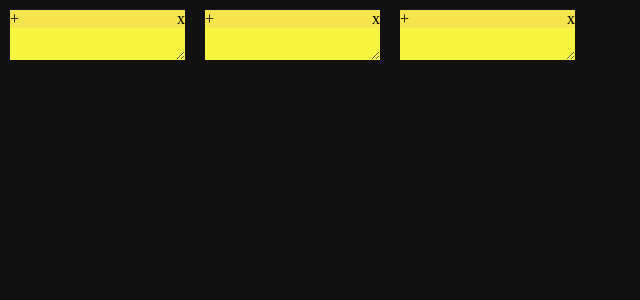
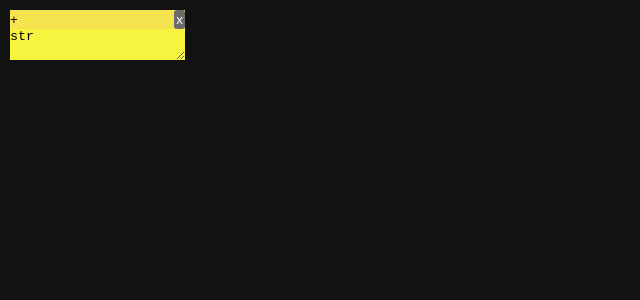
Before and after one commit to martinsletsjoe/Sticky-Notes, a React (Vite) app in the folder stickyNotes/: page / in a window 1280 px wide. Shown: the top 300 px of the page, without its empty margins (0-640 px from the left). Built offline with nearby package versions, Linux system fonts and the light colour scheme.

Commit message:
text is saved, can create and delete note

```diff
--- a/stickyNotes/src/App.tsx
+++ b/stickyNotes/src/App.tsx
@@ -7,11 +7,8 @@ function App() {
   const [stickyNotes, setStickyNotes] = useState([0, 1, 2]);
 
   return (
-    <div className="appContainer">
-      {/* Use map to return and render an array of StickyNote components */}
-      {stickyNotes.map((noteId) => (
-        <StickyNote key={noteId} />
-      ))}
+    <div>
+      <StickyNote />
     </div>
   );
 }
--- a/stickyNotes/src/components/StickyNote.tsx
+++ b/stickyNotes/src/components/StickyNote.tsx
@@ -1,22 +1,65 @@
 import { SetStateAction, useState } from "react";
 import "./StickyNote.css";
 
+type Note = {
+  id: number;
+  text: string;
+};
+
+const empty = {
+  id: Date.now(),
+  text: "str",
+};
+
 const StickyNote = () => {
-  const [text, setText] = useState("");
+  // const [text, setText] = useState("");
 
-  const handleChange = (event: {
-    target: { value: SetStateAction<string> };
-  }) => {
-    setText(event.target.value);
+  const [notes, setNotes] = useState<Note[]>([empty]);
+
+  const handleChange = (id: number, newText: string) => {
+    // Update the text of the specific note
+    const updatedNotes = notes.map((note) =>
+      note.id === id ? { ...note, text: newText } : note
+    );
+    setNotes(updatedNotes);
+    console.log(notes[0].text);
   };
-  console.log({ text });
+
+  const deleteNote = (id: number) => {
+    setNotes(notes.filter((note) => note.id !== id));
+  };
+
+  const addNote = (event) => {
+    event.preventDefault();
+    const newNote: Note = {
+      id: Date.now(),
+      text: "",
+    };
+    setNotes([...notes, newNote]);
+  };
+
   return (
-    <div className="stickyNoteContainer">
-      <div className="noteNavBar">
-        <div>+</div>
-        <div>x</div>
-      </div>
-      <textarea className="noteArea" value={text} onChange={handleChange} />
+    <div>
+      {notes.map((note) => (
+        <form key={note.id}>
+          <div className="stickyNoteContainer">
+            <div className="noteNavBar">
+              <button
+                onClick={addNote}
+                style={{ background: "none", border: "none", color: "black" }}
+              >
+                +
+              </button>
+              <button onClick={() => deleteNote(note.id)}>x</button>
+            </div>
+            <textarea
+              className="noteArea"
+              value={note.text}
+              onChange={(event) => handleChange(note.id, event.target.value)}
+            />
+          </div>
+        </form>
+      ))}
     </div>
   );
 };
```
Also changed, not shown: stickyNotes/src/components/StickyNote.css (line endings or trailing spaces).
